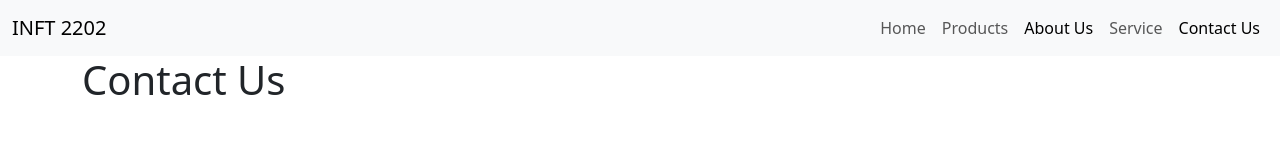
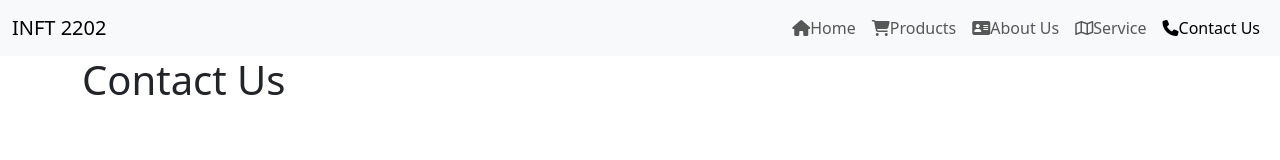
Before and after one commit to YasirP77/YasirP77.github.io, a website: page contact.html in a window 1280 px wide. Drawn offline with nearby package versions, Linux system fonts and the light colour scheme.

Commit message:
Third Commit

```diff
--- a/contact.html
+++ b/contact.html
@@ -22,19 +22,19 @@
             <div class="collapse navbar-collapse" id="navbarSupportedContent">
                 <ul class="navbar-nav ms-auto mb-2 mb-lg-0">
                     <li class="nav-item">
-                        <a class="nav-link" aria-current="page" href="index.html">Home</a>
+                        <a class="nav-link" aria-current="page" href="index.html"><i class="fa-solid fa-house"></i>Home</a>
                     </li>
                     <li class="nav-item">
-                        <a class="nav-link" href="product.html">Products</a>
+                        <a class="nav-link" href="product.html"><i class="fa-solid fa-cart-shopping"></i>Products</a>
                     </li>
                     <li class="nav-item">
-                        <a class="nav-link active" href="about.html">About Us</a>
+                        <a class="nav-link" href="about.html"><i class="fa-solid fa-address-card"></i>About Us</a>
                     </li>
                     <li class="nav-item">
-                        <a class="nav-link" href="service.html">Service</a>
+                        <a class="nav-link" href="service.html"><i class="fa-regular fa-map"></i>Service</a>
                     </li>
                     <li class="nav-item">
-                        <a class="nav-link active" href="contact.html">Contact Us</a>
+                        <a class="nav-link active href="contact.html"><i class="fa-solid fa-phone"></i>Contact Us</a>
                     </li>
 
                 </ul>
```
Also changed, not shown: about.html (+5 -5 lines), product.html (+5 -6 lines), service.html (+5 -5 lines).
